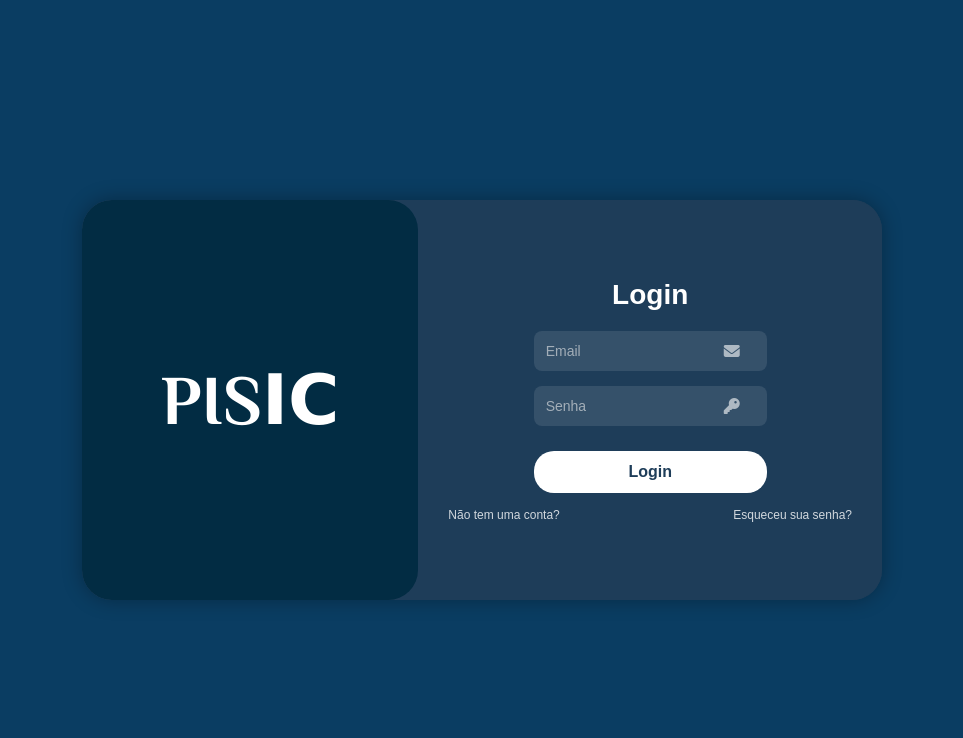
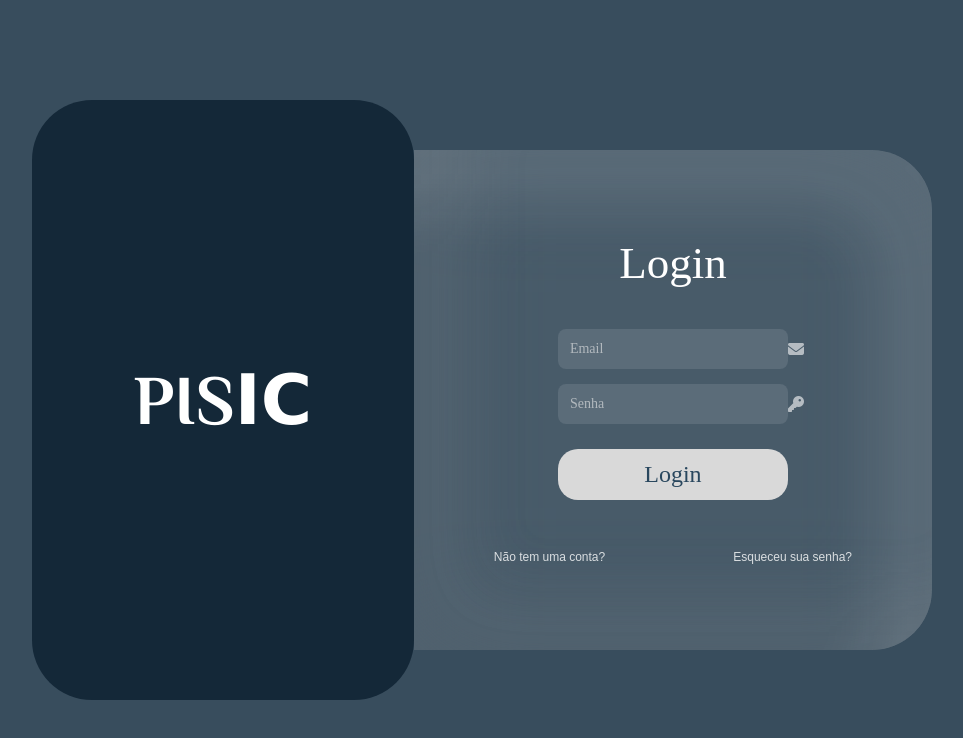
Before and after one commit to dariudrew/pisic, a plain HTML site: page pisic/telas/login/index.html in a window 1280 px wide. Shown: the whole page, without its empty margins (158-1121 px from the left). Drawn offline with Linux system fonts and the light colour scheme; a web font is replaced by a local one.

Commit message:
Add files via upload

```diff
--- a/pisic/telas/login/index.html
+++ b/pisic/telas/login/index.html
@@ -6,16 +6,17 @@
   <title>PISIC - Home</title>
   <link href="https://fonts.googleapis.com/css2?family=Rubik+Puddles&display=swap" rel="stylesheet">
   <link rel="stylesheet" href="https://cdnjs.cloudflare.com/ajax/libs/font-awesome/6.5.0/css/all.min.css">
+  <link href="https://fonts.googleapis.com/css2?family=Tektur:wght@400;700&display=swap" rel="stylesheet">
   <link href="https://fonts.googleapis.com/css2?family=Philosopher:ital,wght@0,400;0,700;1,400;1,700&display=swap" rel="stylesheet">
  <link rel="stylesheet" href="tela login.css">
 </head>
 <body>
-  <div class="container">
-    <div class="left">
+  <div class="main">
+    <div class="tela-esq">
       <h1 class="logo">PIS</h1>IC
     </div>
 
-    <div class="right">
+    <div class="tela-dir">
       <h2>Login</h2>
       <form>
         <div class="input-group">
--- a/pisic/telas/login/tela login.css
+++ b/pisic/telas/login/tela login.css
@@ -1,78 +1,93 @@
 
-    * {
+    *{
       margin: 0;
       padding: 200;
       box-sizing: border-box;
       font-family: Arial, Helvetica, sans-serif;
     }
 
-    body {
+   body {
       display: flex;
       justify-content: center;
       align-items: center;
       height: 100vh;
-      background: #0a3d62; /* fundo geral */
+      background: #384D5D;  /* fundo geral*/
     }
 
-    .container {
+     .main {
       display: flex;
-      width: 800px;
-      height: 400px;
+      width: 900px;
+      height: 600px;
       border-radius: 30px;
       overflow: hidden;
-      box-shadow: 0 0 20px rgba(0,0,0,0.3);
-      background: #1e3d59;
+      background:none
     }
 
-    /* Lado esquerdo */
-    .left {
+    .tela-esq {
       flex: 1;
-      background: #022c43;
+      background: #142838;
       display: flex;
       justify-content: center;
       align-items: center;
       color: white;
       font-size: 70px;
       font-weight: bold;
-      border-radius: 30px;
+      border-radius: 60px;
       font-family: 'Rubik Puddles', cursive;
+      min-width: 320px;
+
     }
 
-    .logo{
+    .tela-esq h1{
       font-size: 70px;
       font-family: 'Philosopher', cursive;
+      width:auto
+
     }
 
     /* Lado direito */
-    .right {
+    .tela-dir {
       flex: 1.2;
-      background: #1e3d59;
+      background: #D9D9D91A;
       display: flex;
       flex-direction: column;
       justify-content: center;
       align-items: center;
       padding: 30px;
       color: white;
+      height: 500px;
+      align-self: center;
+      border-bottom-right-radius: 60px;
+      border-top-right-radius: 60px;
+      fill: rgba(217, 217, 217, 0.10);
+      box-shadow: 59.1px -59.1px 59.1px 0 rgba(165, 165, 165, 0.10) inset, -59.1px 59.1px 59.1px 0 rgba(255, 255, 255, 0.10) inset;
+      backdrop-filter: blur(59.099998474121094px);
+      min-width: 320px;
+
 
     }
 
-    .right h2 {
-      margin-bottom: 20px;
-      font-size: 28px;
+    .tela-dir h2 {
+      margin-bottom: 40px;
+      font-size: 45px;
+      font-family: 'Tektur';
+      font-weight: normal;
     }
 
-    .input-group {
+    .input-group {/*caixa do input*/
       position: relative;
       width: 100%;
       margin-bottom: 15px;
+
     }
-    .input-group i {
+    .input-group i {/*icones*/
       position: absolute;
-      left: 190px;
+      left: 230px;
       top: 50%;
       transform: translateY(-50%);
       color: rgba(255, 255, 255, 0.6);
       font-size: 16px;
+
     }
       .input-group input {
       width: 100%;
@@ -81,9 +96,9 @@
       border-radius: 8px;
       outline: none;
       background: rgba(255,255,255,0.1);
-      color: rgb(255, 255, 255);
+      color: #FFFFFF;
       font-size: 14px;
-
+      font-family: 'Tektur';
     }
 
     .input-group input::placeholder {
@@ -95,24 +110,28 @@
       padding: 12px;
       border: none;
       border-radius: 20px;
-      background: white;
-      color: #1e3d59;
-      font-size: 16px;
-      font-weight: bold;
+      background: #D9D9D9;
+      color: #29475E;
+      font-size: 24px;
+      font-family: 'Tektur';
+      font-weight:500;
       cursor: pointer;
       margin-top: 10px;
       transition: 0.3s;
     }
 
     button:hover {
-      background: #ddd;
+      background: #ffffff;
     }
 
     .links {
       display: flex;
       justify-content: space-between;
       width: 100%;
-      margin-top: 15px;
+      margin-top: 50px;
+      font-size: 12px;
+      padding-left: 50px;
+      padding-right: 50px;
       font-size: 12px;
     }
 
@@ -125,3 +144,30 @@
     .links a:hover {
       color: white;
     }
+
+    @media (max-width: 600px) {
+    .main {
+    flex-direction: column; /* muda de linha (lado a lado) para coluna */
+    width: 100%;           /* deixa ocupar toda largura */
+    height: auto;          /* altura se ajusta ao conteúdo */
+    }
+
+  .tela-esq{
+    padding-left: 20px;
+    flex: none;     /* remove o "flex:1" que divide em proporções */
+    width: 80%;    /* cada uma ocupa toda a largura */
+    height: auto;   /* altura automática */
+    border-radius: 20px; /* remove cantos arredondados (opcional, pode manter se quiser) */
+    align-self: center;
+    margin-bottom: 20px;
+    font-weight: 9px;
+
+  }
+  .tela-dir {
+
+    flex: none;     /* remove o "flex:1" que divide em proporções */
+    width: 80%;    /* cada uma ocupa toda a largura */
+    height: auto;   /* altura automática */
+    border-radius: 60px; /* remove cantos arredondados (opcional, pode manter se quiser) */
+  }
+}
```
